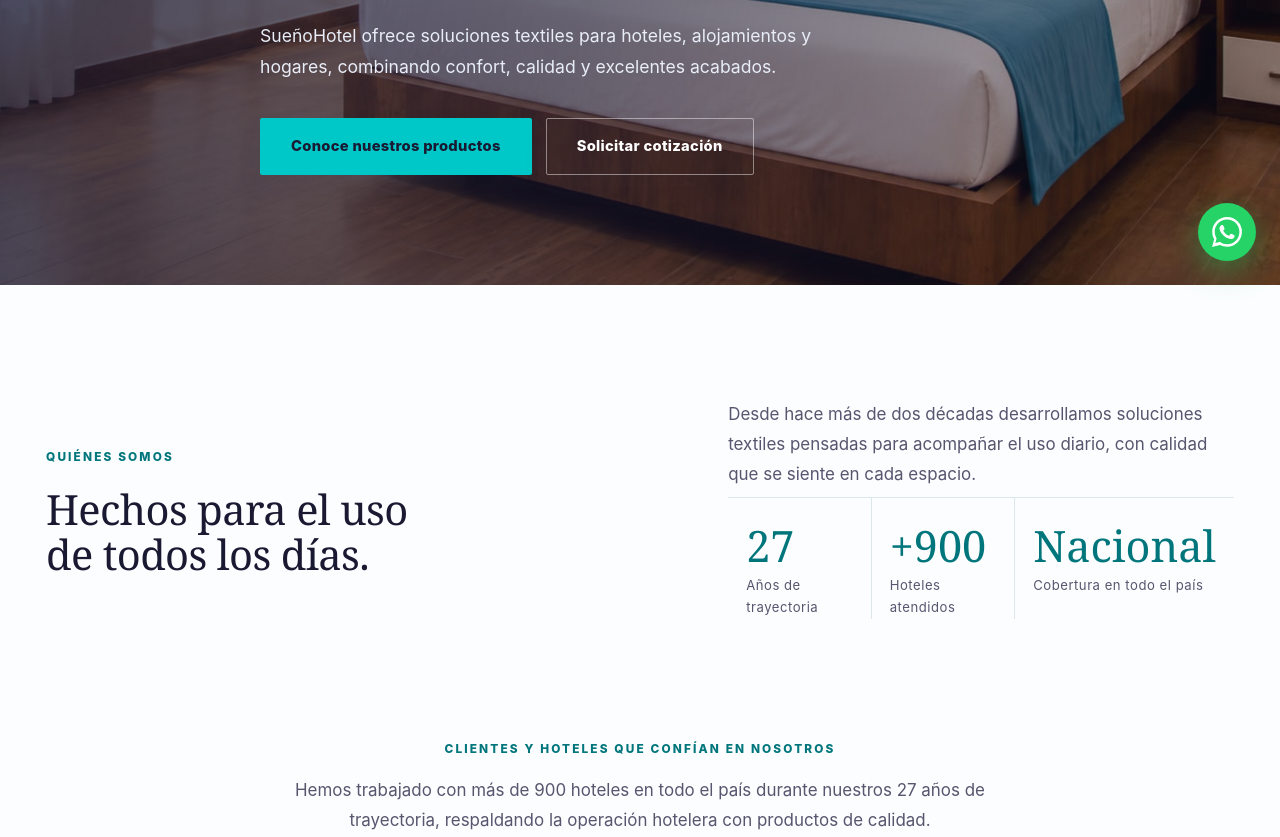
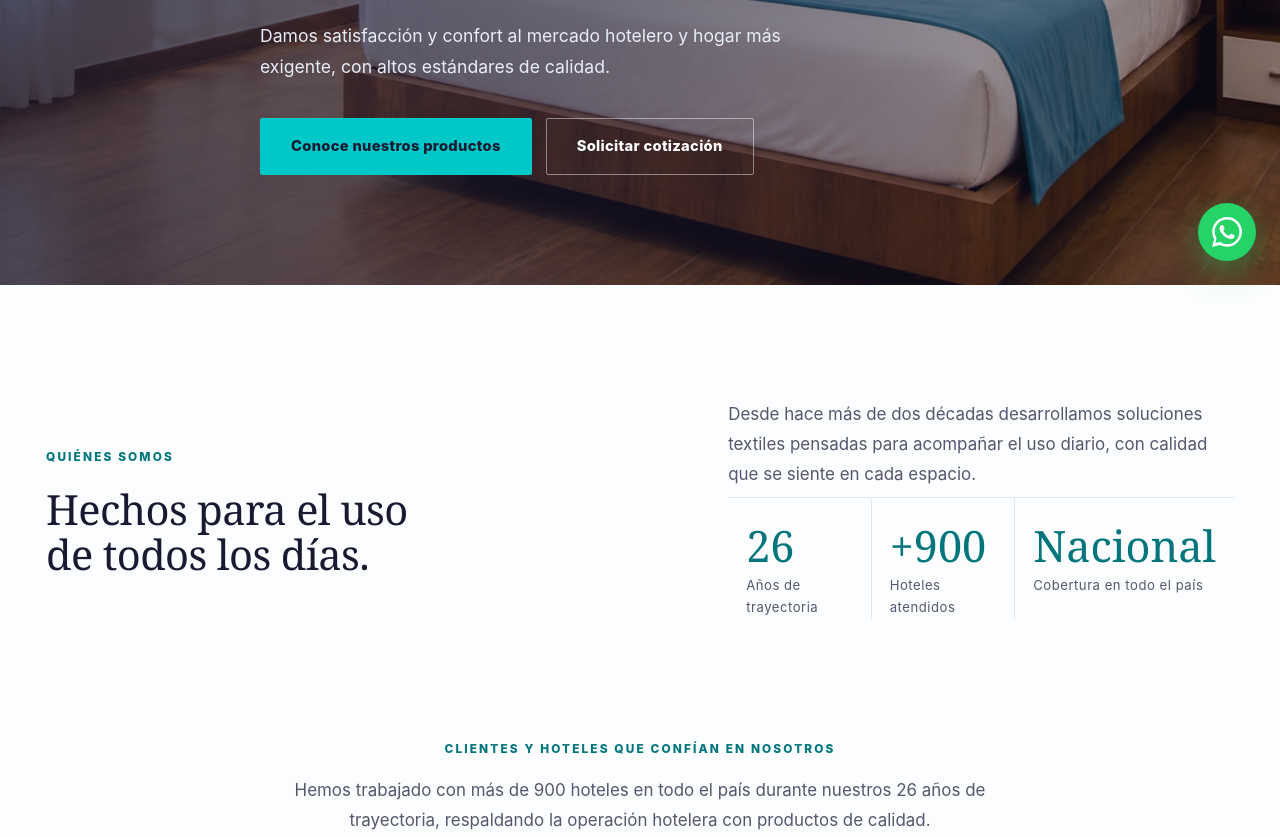
Before and after one commit to LordAndrew97/Sue-oHotel, a plain HTML site: page index.html in a window 1280 px wide. Shown: the part 515-1352 px from the top of the page. Drawn offline with Linux system fonts and the light colour scheme.

Commit message:
Actualizar textos y trayectoria a 26 años

```diff
--- a/index.html
+++ b/index.html
@@ -347,7 +347,7 @@ footer{background:#10102A;color:#A6AECC;padding:78px 0 0}
       <span class="eyebrow">Soluciones textiles</span>
       <h1>Vestimos las camas<br>donde el Ecuador descansa.</h1>
       <span class="promesa">Su satisfacción al dormir.</span>
-      <p>SueñoHotel ofrece soluciones textiles para hoteles, alojamientos y hogares, combinando confort, calidad y excelentes acabados.</p>
+      <p>Damos satisfacción  y confort al mercado hotelero y hogar más exigente, con altos estándares de calidad.</p>
       <div class="hero-cta">
         <a href="#productos" class="btn btn-brass">Conoce nuestros productos</a>
         <a href="#contacto" class="btn btn-ghost">Solicitar cotización</a>
@@ -366,7 +366,7 @@ footer{background:#10102A;color:#A6AECC;padding:78px 0 0}
     <div class="reveal">
       <p class="kicker">Desde hace más de dos décadas desarrollamos soluciones textiles pensadas para acompañar el uso diario, con calidad que se siente en cada espacio.</p>
       <div class="figs">
-        <div class="fig"><b id="years-experience">27</b><small>Años de trayectoria</small></div>
+        <div class="fig"><b id="years-experience">26</b><small>Años de trayectoria</small></div>
         <div class="fig"><b>+900</b><small>Hoteles atendidos</small></div>
         <div class="fig"><b>Nacional</b><small>Cobertura en todo el país</small></div>
       </div>
@@ -379,7 +379,7 @@ footer{background:#10102A;color:#A6AECC;padding:78px 0 0}
   <div class="wrap">
     <div class="lead reveal">
       <span class="eyebrow center">Clientes y hoteles que confían en nosotros</span>
-      <p class="kicker" style="margin:16px auto 0;max-width:720px">Hemos trabajado con más de 900 hoteles en todo el país durante nuestros <span id="years-experience-copy">27</span> años de trayectoria, respaldando la operación hotelera con productos de calidad.</p>
+      <p class="kicker" style="margin:16px auto 0;max-width:720px">Hemos trabajado con más de 900 hoteles en todo el país durante nuestros <span id="years-experience-copy">26</span> años de trayectoria, respaldando la operación hotelera con productos de calidad.</p>
     </div>
   </div>
   <div class="marquee"><div class="track" id="track"></div></div>
@@ -394,7 +394,7 @@ footer{background:#10102A;color:#A6AECC;padding:78px 0 0}
     <div class="reveal">
       <span class="eyebrow">SueñoHotel</span>
       <h2>Calidad que se siente,<br>lavado tras lavado.</h2>
-      <p>Somos una empresa ecuatoriana dedicada a la producción y comercialización de soluciones textiles. Fabricamos edredones, colchas, duvets, fundas, sábanas, almohadas, protectores, toallas, salidas de baño, faldones y mantelería.</p>
+      <p>Somos una empresa dedicada a la fabricación de lencería hotelera y hogar, con una trayectoria de más de 26 años de experiencia.</p>
       <p>Cada pieza se elabora con procesos y materiales escogidos para acompañar el uso diario, sin perder la suavidad y la presentación que hacen especial a cada espacio.</p>
     </div>
   </div>
@@ -565,7 +565,7 @@ footer{background:#10102A;color:#A6AECC;padding:78px 0 0}
    ===================================================================== */
 
 
-const ANIOS_TRAYECTORIA = new Date().getFullYear() - 2000 + 1;
+const ANIOS_TRAYECTORIA = 26;
 
 const CONFIG={
   logoLight: "assets/logotipo-blanco.png",  /* sobre fondos oscuros */
```
